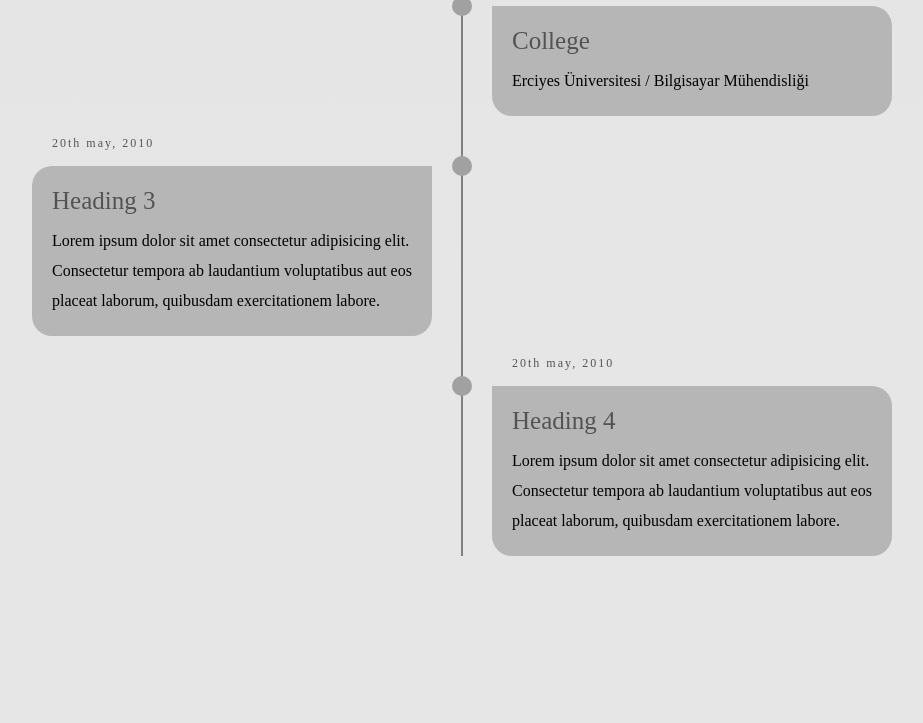
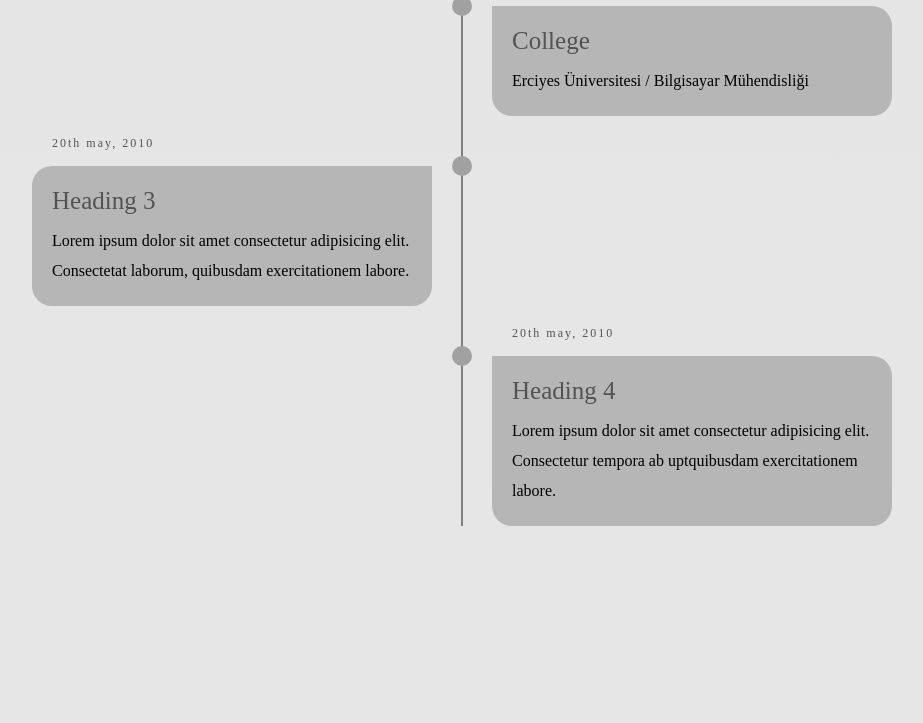
Before and after one commit to alper50/alper50.github.io, a plain HTML site: page index.html in a window 1280 px wide. Shown: the part 3401-4124 px from the top of the page, without its empty margins (178-1101 px from the left). Drawn offline with Linux system fonts and the light colour scheme; a web font is replaced by a local one.

Commit message:
Update index.html

```diff
--- a/index.html
+++ b/index.html
@@ -110,14 +110,14 @@
                 <div class="timeline-content">
                   <h3 class="date">20th may, 2010</h3>
                   <h1>Heading 3</h1>
-                  <p>Lorem ipsum dolor sit amet consectetur adipisicing elit. Consectetur tempora ab laudantium voluptatibus aut eos placeat laborum, quibusdam exercitationem labore.</p>
+                  <p>Lorem ipsum dolor sit amet consectetur adipisicing elit. Consectetat laborum, quibusdam exercitationem labore.</p>
                 </div>
               </li>
               <li>
                 <div class="timeline-content">
                   <h3 class="date">20th may, 2010</h3>
                   <h1>Heading 4</h1>
-                  <p>Lorem ipsum dolor sit amet consectetur adipisicing elit. Consectetur tempora ab laudantium voluptatibus aut eos placeat laborum, quibusdam exercitationem labore.</p>
+                  <p>Lorem ipsum dolor sit amet consectetur adipisicing elit. Consectetur tempora ab uptquibusdam exercitationem labore.</p>
                 </div>
               </li>
             </ul>
```
